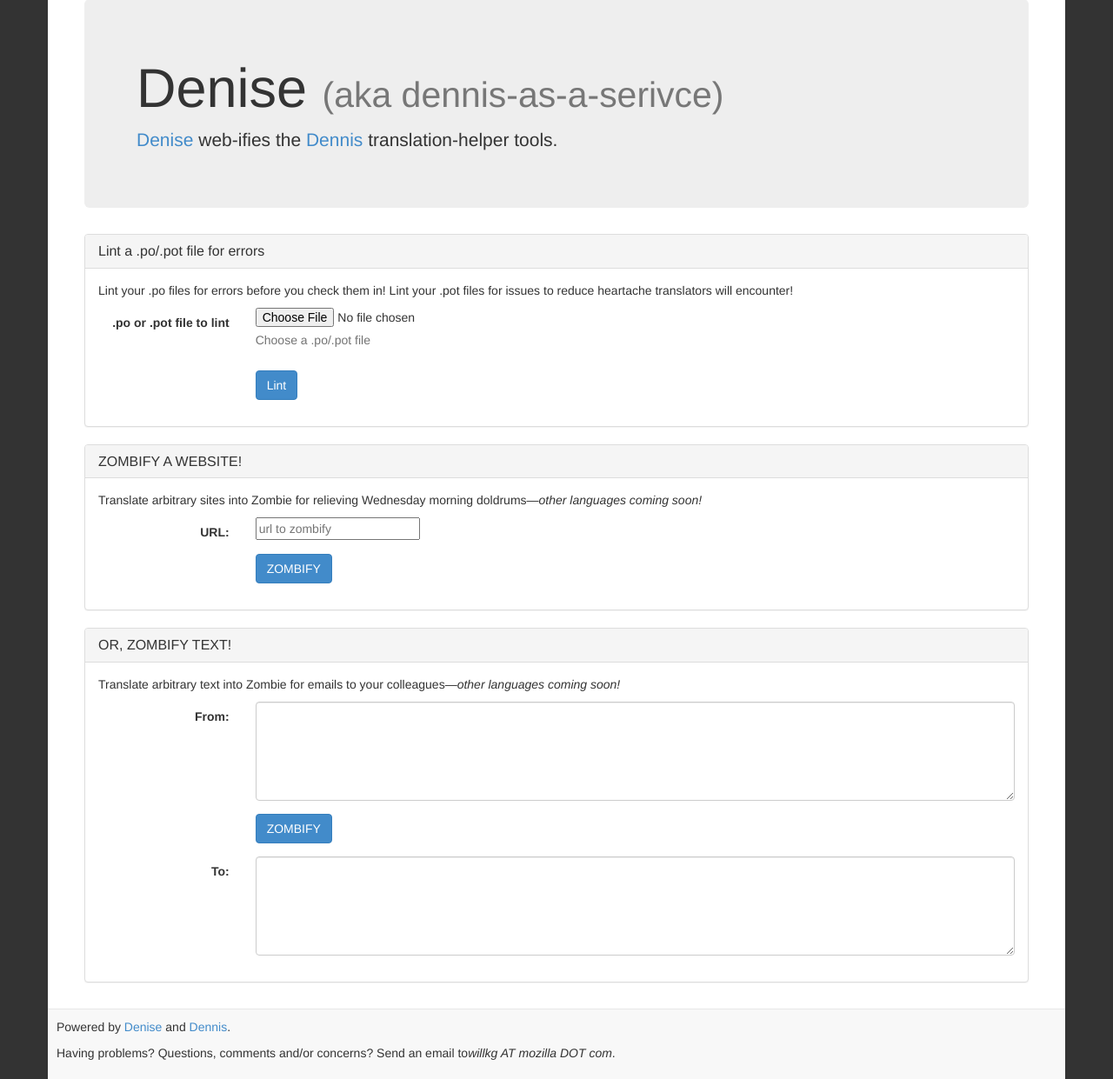
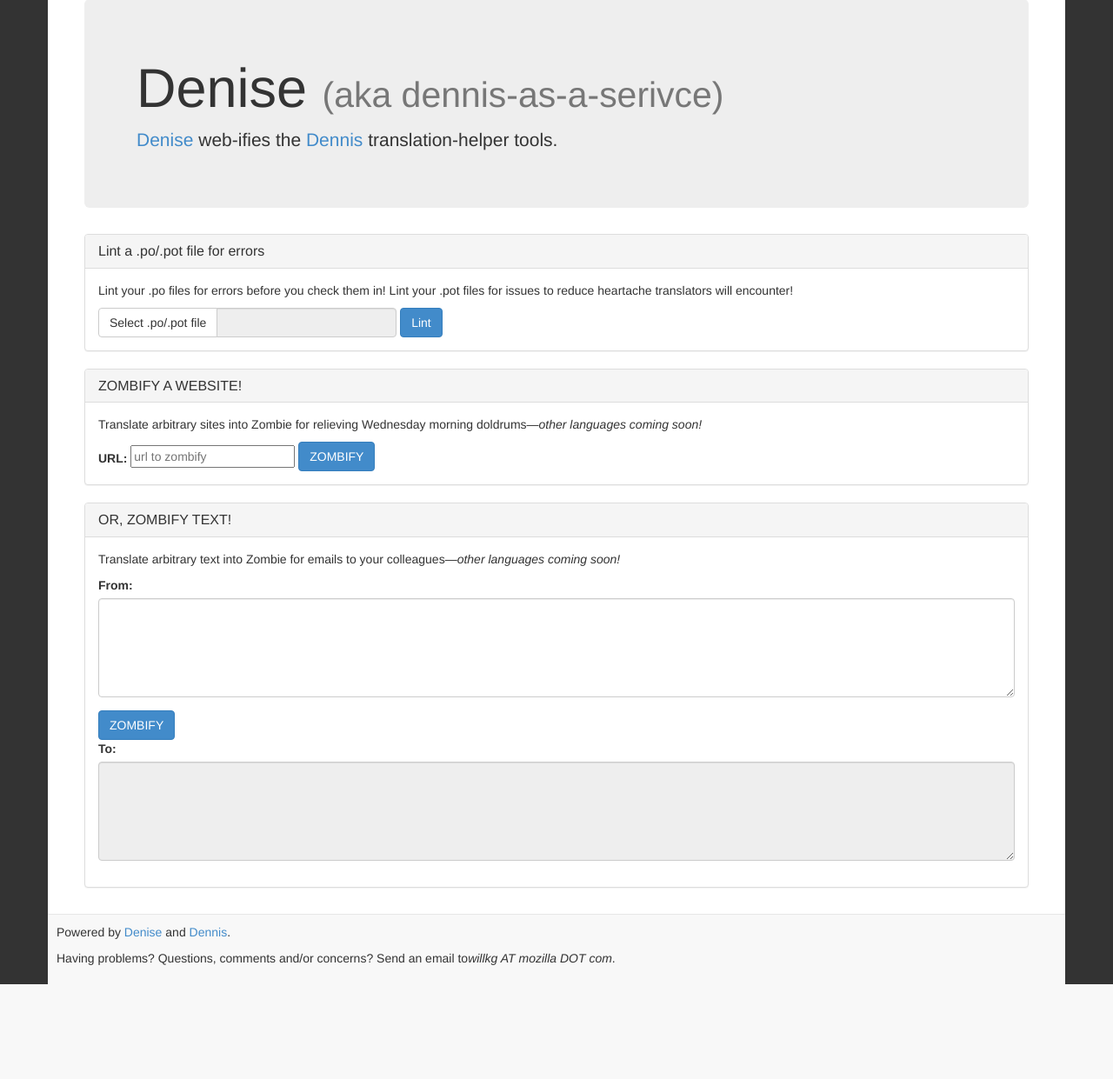
Before and after one commit to willkg/denise, a Flask app: page / in a window 1280 px wide. Shown: the part 72-1313 px from the top of the page at 87% size. After the commit the page ends 1204 px from the top, so only its background shows below. Run offline with Flask 2, Linux system fonts and the light colour scheme; some libraries are stand-ins or nearby versions.

Commit message:
Tweak forms for less wasted vertical space

```diff
--- a/denise/static/css/denise.css
+++ b/denise/static/css/denise.css
@@ -45,3 +45,24 @@
   background: #F8F8F8;
   border-top: 1px solid #E7E7E7;
 }
+
+.btn-file {
+    position: relative;
+    overflow: hidden;
+}
+
+.btn-file input[type=file] {
+    position: absolute;
+    top: 0;
+    right: 0;
+    min-width: 100%;
+    min-height: 100%;
+    font-size: 100px;
+    text-align: right;
+    filter: alpha(opacity=0);
+    opacity: 0;
+    outline: none;
+    background: white;
+    cursor: inherit;
+    display: block;
+}
--- a/denise/static/js/denise.js
+++ b/denise/static/js/denise.js
@@ -1 +1,24 @@
-// daas javascript goes here
+(function($, document) {
+    'use strict';
+    $(document).ready(function() {
+        // From http://www.abeautifulsite.net/whipping-file-inputs-into-shape-with-bootstrap-3/
+        $(document).on('change', '.btn-file :file', function() {
+            var input = $(this),
+            numFiles = input.get(0).files ? input.get(0).files.length : 1,
+            label = input.val().replace(/\\/g, '/').replace(/.*\//, '');
+            input.trigger('fileselect', [numFiles, label]);
+        });
+
+        $(document).ready(function() {
+            $('.btn-file :file').on('fileselect', function(event, numFiles, label) {
+                var input = $(this).parents('.input-group').find(':text'),
+                    log = numFiles > 1 ? numFiles + ' files selected' : label;
+
+                if( input.length ) {
+                    input.val(log);
+                }
+
+            });
+        });
+    });
+}(jQuery, document));
--- a/denise/templates/index.html
+++ b/denise/templates/index.html
@@ -27,19 +27,19 @@
       Lint your .po files for errors before you check them in!
       Lint your .pot files for issues to reduce heartache translators will encounter!
     </p>
-    <form method="post" enctype="multipart/form-data" action="/lint" role="form" class="form-horizontal">
+    <form class="form-inline" method="post" enctype="multipart/form-data" action="/lint" role="form">
       <div class="form-group">
-        <label for="poFile" class="col-sm-2 control-label">.po or .pot file to lint</label>
-        <div class="col-sm-10">
-          <input type="file" id="poFile" name="pofile">
-          <p class="help-block">Choose a .po/.pot file</p>
+        <div class="input-group">
+          <span class="input-group-btn">
+            <span class="btn btn-default btn-file">
+              Select .po/.pot file
+              <input type="file" id="poFile" name="pofile">
+            </span>
+          </span>
+          <input class="form-control" type="text" readonly="">
         </div>
       </div>
-      <div class="form-group">
-        <div class="col-sm-offset-2 col-sm-10">
-          <button type="submit" class="btn btn-primary">Lint</button>
-        </div>
-      </div>
+      <button type="submit" class="btn btn-primary">Lint</button>
     </form>
   </div>
 </div>
@@ -53,18 +53,12 @@
       Translate arbitrary sites into Zombie for relieving Wednesday
       morning doldrums&mdash;<em>other languages coming soon!</em>
     </p>
-    <form method="get" action="/" role="form" class="form-horizontal">
+    <form class="form-inline" method="get" action="/" role="form">
       <div class="form-group">
-        <label for="url" class="col-sm-2 control-label">URL:</label>
-        <div class="col-sm-10">
-          <input type="url" id="url" name="url" placeholder="url to zombify" {% if url %}value="{{ url }}"{% endif %}/>
-        </div>
+        <label class="control-label" for="url">URL:</label>
+        <input type="url" id="url" name="url" placeholder="url to zombify" {% if url %}value="{{ url }}"{% endif %}/>
       </div>
-      <div class="form-group">
-        <div class="col-sm-offset-2 col-sm-10">
-          <button type="submit" class="btn btn-primary">ZOMBIFY</button>
-        </div>
-      </div>
+      <button type="submit" class="btn btn-primary">ZOMBIFY</button>
     </form>
   </div>
 </div>
@@ -78,23 +72,15 @@
       Translate arbitrary text into Zombie for emails to your
       colleagues&mdash;<em>other languages coming soon!</em>
     </p>
-    <form method="get" action="/" role="form" class="form-horizontal">
+    <form method="get" action="/" role="form">
       <div class="form-group">
-        <label for="zombifyInput" class="col-sm-2 control-label">From:</label>
-        <div class="col-sm-10">
-          <textarea class="form-control" id="zombifyInput" name="text" rows="5">{{ text }}</textarea>
-        </div>
+        <label class="control-label" for="zombifyInput">From:</label>
+        <textarea class="form-control" id="zombifyInput" name="text" rows="5">{{ text }}</textarea>
       </div>
+      <button class="btn btn-primary" type="submit">ZOMBIFY</button>
       <div class="form-group">
-        <div class="col-sm-offset-2 col-sm-10">
-          <button type="submit" class="btn btn-primary">ZOMBIFY</button>
-        </div>
-      </div>
-      <div class="form-group">
-        <label for="zombifyOutput" class="col-sm-2 control-label">To:</label>
-        <div class="col-sm-10">
-          <textarea class="form-control" id="zombifyOutput" rows="5">{{ translatedstring }}</textarea>
-        </div>
+        <label class="control-label" for="zombifyOutput">To:</label>
+        <textarea class="form-control" id="zombifyOutput" rows="5" readonly="">{{ translatedstring }}</textarea>
       </div>
     </form>
   </div>
```
